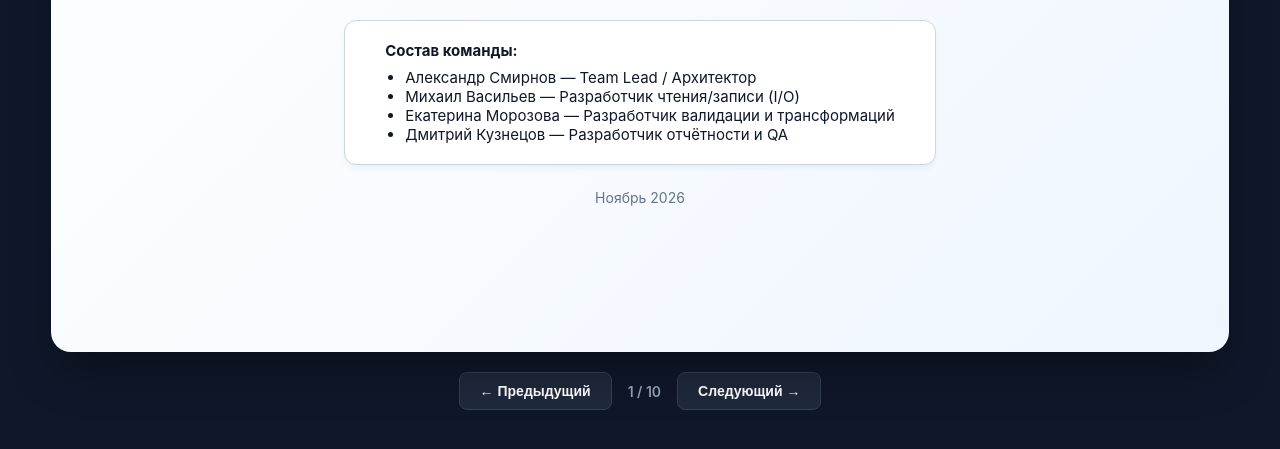
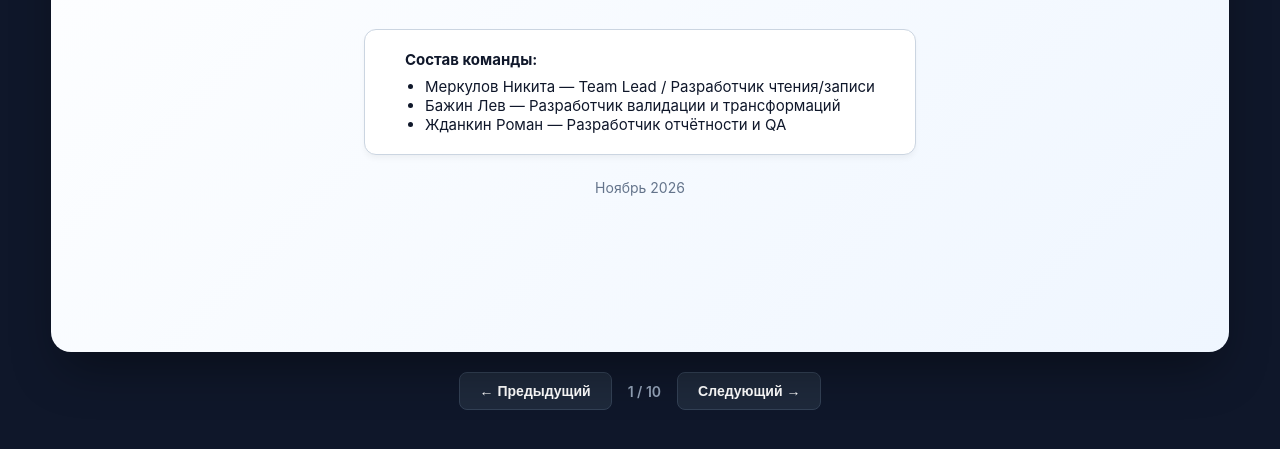
Before and after one commit to sm1rki/Databridge, a plain HTML site: page FormatConverter/presentation/index.html in a window 1280 px wide. Shown: the part 347-796 px from the top of the page. Drawn offline with Linux system fonts and the light colour scheme.

Commit message:
Надо прочитать и посмотреть

```diff
--- a/FormatConverter/presentation/index.html
+++ b/FormatConverter/presentation/index.html
@@ -207,10 +207,9 @@
         <div class="team-box">
             <strong>Состав команды:</strong>
             <ul style="margin-top: 8px; margin-left: 20px;">
-                <li>Александр Смирнов — Team Lead / Архитектор</li>
-                <li>Михаил Васильев — Разработчик чтения/записи (I/O)</li>
-                <li>Екатерина Морозова — Разработчик валидации и трансформаций</li>
-                <li>Дмитрий Кузнецов — Разработчик отчётности и QA</li>
+                <li>Меркулов Никита — Team Lead / Разработчик чтения/записи </li>
+                <li>Бажин Лев — Разработчик валидации и трансформаций</li>
+                <li>Жданкин Роман — Разработчик отчётности и QA</li>
             </ul>
         </div>
         <div style="margin-top: 24px; color: #64748b; font-size: 14px;">Ноябрь 2026</div>
```
